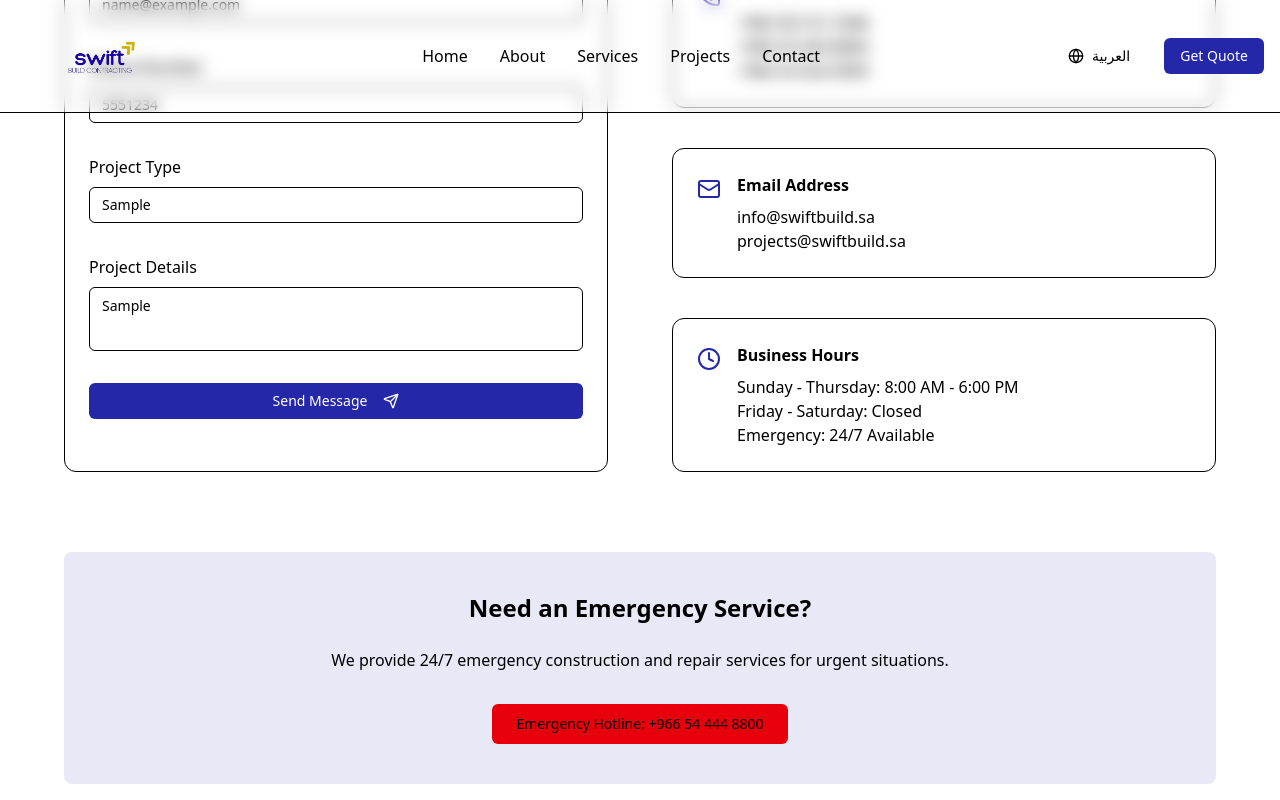
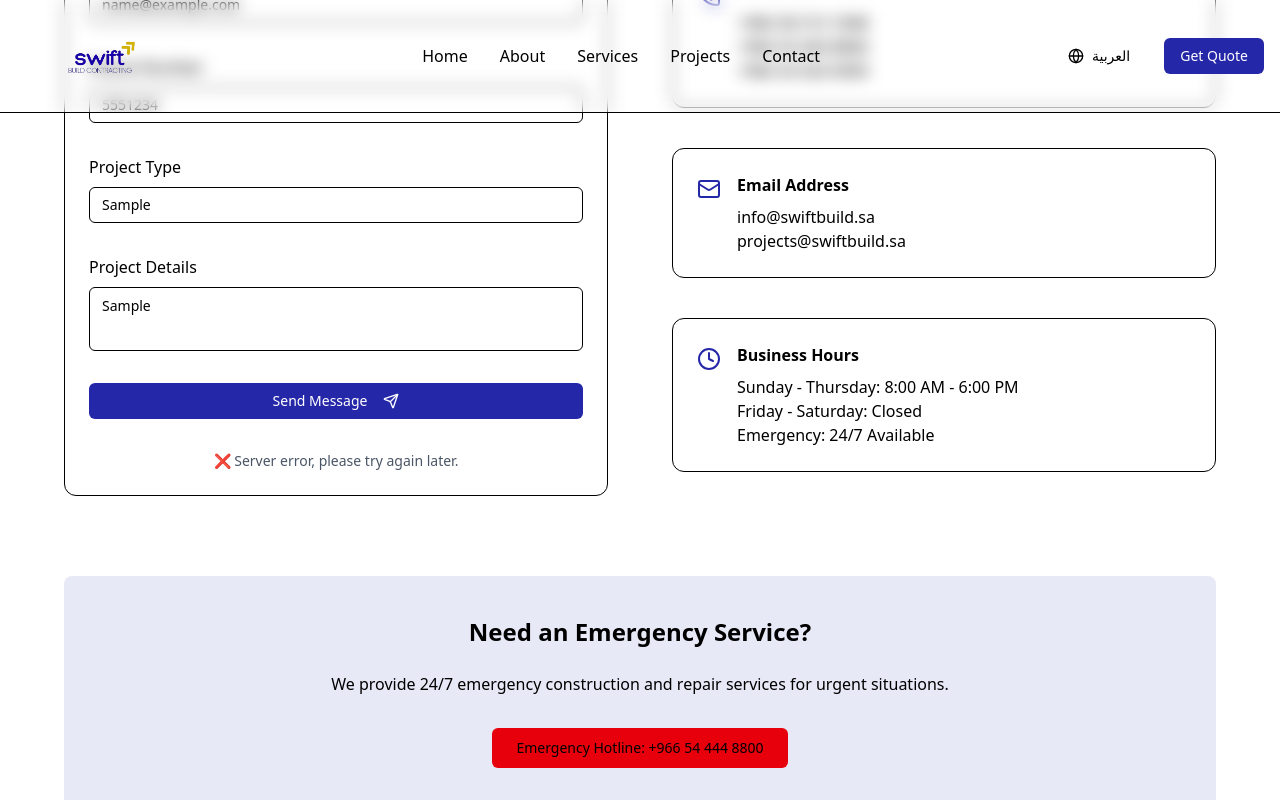
Before and after one commit to mostafa-hwary/Swift_Bulid, a React (Vite) app: page / in a window 1280 px wide. Both pictures are taken after typing "Sample", "Sample", "name@example.com", "5551234", "Sample", "Sample" into the empty fields and a click on the button "Send Message". Shown: the part 5133-5933 px from the top of the page. Built offline with nearby package versions, Linux system fonts and the light colour scheme; no server answers.

Commit message:
Enhance contact form with additional fields and improve submission handling; update translations for success and loading messages

```diff
--- a/src/components/Contact.tsx
+++ b/src/components/Contact.tsx
@@ -1,93 +1,195 @@
+import { useState } from "react";
 import { Card, CardContent, CardHeader, CardTitle } from "./ui/card";
 import { Button } from "./ui/button";
 import { Input } from "./ui/input";
 import { Textarea } from "./ui/textarea";
 import { Badge } from "./ui/badge";
-import {
-  MapPin,
-  Phone,
-  Mail,
-  Clock,
-  Send
-} from "lucide-react";
+import { MapPin, Phone, Mail, Clock, Send } from "lucide-react";
 import { useLanguage } from "./LanguageContext";
-import "../index.css"
+import "../index.css";
 
 export function Contact() {
   const { t, isRTL } = useLanguage();
+
+  // ✅ form states
+  const [formData, setFormData] = useState({
+    firstName: "",
+    lastName: "",
+    email: "",
+    phone: "",
+    projectType: "",
+    projectDetails: "",
+  });
+  const [loading, setLoading] = useState(false);
+  const [message, setMessage] = useState("");
+
+  // ✅ handle change
+  const handleChange = (e: { target: { id: any; value: any; }; }) => {
+    setFormData({ ...formData, [e.target.id]: e.target.value });
+  };
+
+  // ✅ handle submit
+  const handleSubmit = async (e: { preventDefault: () => void; }) => {
+    e.preventDefault();
+    setLoading(true);
+    setMessage("");
+
+    try {
+      const res = await fetch("https://api-swift.vercel.app/contacts/", {
+        method: "POST",
+        headers: {
+          "Content-Type": "application/json",
+        },
+        body: JSON.stringify(formData),
+      });
+
+      const data = await res.json();
+      if (res.ok) {
+        setMessage(t("contact.successMessage") || "✅ Form submitted successfully!");
+        setFormData({
+          firstName: "",
+          lastName: "",
+          email: "",
+          phone: "",
+          projectType: "",
+          projectDetails: "",
+        });
+      } else {
+        setMessage(data.message || "❌ Something went wrong!");
+      }
+    } catch (error) {
+      console.error("Error:", error);
+      setMessage("❌ Server error, please try again later.");
+    } finally {
+      setLoading(false);
+    }
+  };
 
   return (
     <section id="contact" className="py-24">
       <div className="container px-8 lg:px-16">
         <div className="text-center mb-20">
-          <Badge variant="secondary" className="mb-4">{t('contact.badge')}</Badge>
-          <h2 className="text-4xl font-bold mb-8">
-            {t('contact.title')}
-          </h2>
+          <Badge variant="secondary" className="mb-4">
+            {t("contact.badge")}
+          </Badge>
+          <h2 className="text-4xl font-bold mb-8">{t("contact.title")}</h2>
           <p className="text-xl text-muted-foreground max-w-3xl mx-auto mb-4">
-            {t('contact.subtitle')}
+            {t("contact.subtitle")}
           </p>
         </div>
 
         <div className="grid lg:grid-cols-2 gap-16">
-          {/* Contact Form */}
+          {/* ✅ Contact Form */}
           <Card>
             <CardHeader>
-              <CardTitle className={isRTL ? 'text-right' : 'text-left'}>{t('contact.form.title')}</CardTitle>
+              <CardTitle className={isRTL ? "text-right" : "text-left"}>
+                {t("contact.form.title")}
+              </CardTitle>
             </CardHeader>
-            <CardContent className="space-y-8">
+
+            <CardContent>
+              <form onSubmit={handleSubmit} className="space-y-8">
                 <div className="grid sm:grid-cols-2 gap-4">
                   <div>
-                  <label htmlFor="firstName" className={`block mb-2 ${isRTL ? 'text-right' : 'text-left'}`}>
-                    {t('contact.form.firstName')}
+                    <label htmlFor="firstName" className={`block mb-2 ${isRTL ? "text-right" : "text-left"}`}>
+                      {t("contact.form.firstName")}
                     </label>
-                  <Input id="firstName" placeholder="John" className={isRTL ? 'text-right' : 'text-left'} />
+                    <Input
+                      id="firstName"
+                      value={formData.firstName}
+                      onChange={handleChange}
+                      placeholder="John"
+                      required
+                      className={isRTL ? "text-right" : "text-left"}
+                    />
                   </div>
                   <div>
-                  <label htmlFor="lastName" className={`block mb-2 ${isRTL ? 'text-right' : 'text-left'}`}>
-                    {t('contact.form.lastName')}
+                    <label htmlFor="lastName" className={`block mb-2 ${isRTL ? "text-right" : "text-left"}`}>
+                      {t("contact.form.lastName")}
                     </label>
-                  <Input id="lastName" placeholder="Doe" className={isRTL ? 'text-right' : 'text-left'} />
+                    <Input
+                      id="lastName"
+                      value={formData.lastName}
+                      onChange={handleChange}
+                      placeholder="Doe"
+                      required
+                      className={isRTL ? "text-right" : "text-left"}
+                    />
                   </div>
                 </div>
 
                 <div>
-                <label htmlFor="email" className={`block mb-2 ${isRTL ? 'text-right' : 'text-left'}`}>
-                  {t('contact.form.email')}
+                  <label htmlFor="email" className={`block mb-2 ${isRTL ? "text-right" : "text-left"}`}>
+                    {t("contact.form.email")}
                   </label>
-                <Input id="email" type="email" placeholder="john@example.com" className={isRTL ? 'text-right' : 'text-left'} />
+                  <Input
+                    id="email"
+                    type="email"
+                    value={formData.email}
+                    onChange={handleChange}
+                    placeholder="john@example.com"
+                    required
+                    className={isRTL ? "text-right" : "text-left"}
+                  />
                 </div>
 
                 <div>
-                <label htmlFor="phone" className={`block mb-2 ${isRTL ? 'text-right' : 'text-left'}`}>
-                  {t('contact.form.phone')}
+                  <label htmlFor="phone" className={`block mb-2 ${isRTL ? "text-right" : "text-left"}`}>
+                    {t("contact.form.phone")}
                   </label>
-                <Input id="phone" type="tel" placeholder="+966 50 123 4567" className={isRTL ? 'text-right' : 'text-left'} />
+                  <Input
+                    id="phone"
+                    type="tel"
+                    value={formData.phone}
+                    onChange={handleChange}
+                    placeholder="+966 50 123 4567"
+                    required
+                    className={isRTL ? "text-right" : "text-left"}
+                  />
                 </div>
 
                 <div>
-                <label htmlFor="projectType" className={`block mb-2 ${isRTL ? 'text-right' : 'text-left'}`}>
-                  {t('contact.form.projectType')}
+                  <label htmlFor="projectType" className={`block mb-2 ${isRTL ? "text-right" : "text-left"}`}>
+                    {t("contact.form.projectType")}
                   </label>
-                <Input id="projectType" placeholder={t('contact.form.projectTypePlaceholder')} className={isRTL ? 'text-right' : 'text-left'} />
+                  <Input
+                    id="projectType"
+                    value={formData.projectType}
+                    onChange={handleChange}
+                    placeholder={t("contact.form.projectTypePlaceholder")}
+                    required
+                    className={isRTL ? "text-right" : "text-left"}
+                  />
                 </div>
 
                 <div>
-                <label htmlFor="message" className={`block mb-2 ${isRTL ? 'text-right' : 'text-left'}`}>
-                  {t('contact.form.message')}
+                  <label htmlFor="projectDetails" className={`block mb-2 ${isRTL ? "text-right" : "text-left"}`}>
+                    {t("contact.form.message")}
                   </label>
                   <Textarea
-                  id="message"
+                    id="projectDetails"
                     rows={4}
-                  placeholder={t('contact.form.messagePlaceholder')}
-                  className={isRTL ? 'text-right' : 'text-left'}
+                    value={formData.projectDetails}
+                    onChange={handleChange}
+                    placeholder={t("contact.form.messagePlaceholder")}
+                    required
+                    className={isRTL ? "text-right" : "text-left"}
                   />
                 </div>
 
-              <Button className="w-full bg-[#2527A9] hover:bg-[#1e1f8a] text-white">
-                {t('contact.form.send')}
-                <Send className={`h-4 w-4 ${isRTL ? 'mr-2' : 'ml-2'}`} />
+                <Button
+                  type="submit"
+                  disabled={loading}
+                  className="w-full bg-[#2527A9] hover:bg-[#1e1f8a] text-white flex items-center justify-center"
+                >
+                  {loading ? t("contact.form.sending") || "Sending..." : t("contact.form.send")}
+                  {!loading && <Send className={`h-4 w-4 ${isRTL ? "mr-2" : "ml-2"}`} />}
                 </Button>
+
+                {message && (
+                  <p className="text-center mt-4 text-sm text-gray-600">{message}</p>
+                )}
+              </form>
             </CardContent>
           </Card>
 
--- a/src/components/LanguageContext.tsx
+++ b/src/components/LanguageContext.tsx
@@ -213,6 +213,8 @@ const translations = {
     'contact.form.message': 'Project Details',
     'contact.form.messagePlaceholder': 'Tell us about your project requirements, timeline, and budget...',
     'contact.form.send': 'Send Message',
+    "contact.form.sending": "Sending...",
+    "contact.successMessage": "Your message has been sent successfully. We will get back to you shortly.",
     'contact.office': 'Office Location',
     'contact.address': 'Prince Mohammed Bin Fahd Road, Ash Shati Al Gharbi, Dammam 32413, Saudi Arabia',
     'contact.phone': 'Phone Number',
@@ -426,6 +428,8 @@ const translations = {
     'contact.form.message': 'تفاصيل المشروع',
     'contact.form.messagePlaceholder': 'أخبرنا عن متطلبات مشروعك والجدول الزمني والميزانية...',
     'contact.form.send': 'إرسال الرسالة',
+    "contact.form.sending": "جارٍ الإرسال...",
+    "contact.successMessage": "تم إرسال رسالتك بنجاح. سنعود إليك قريبًا.",
     'contact.office': 'موقع المكتب',
     'contact.address': 'طريق الأمير محمد بن فهد، الشاطئ الغربي، الدمام 32413، المملكة العربية السعودية',
     'contact.phone': 'رقم الهاتف',
```
Lines whose indentation alone changed are shown as unchanged.
